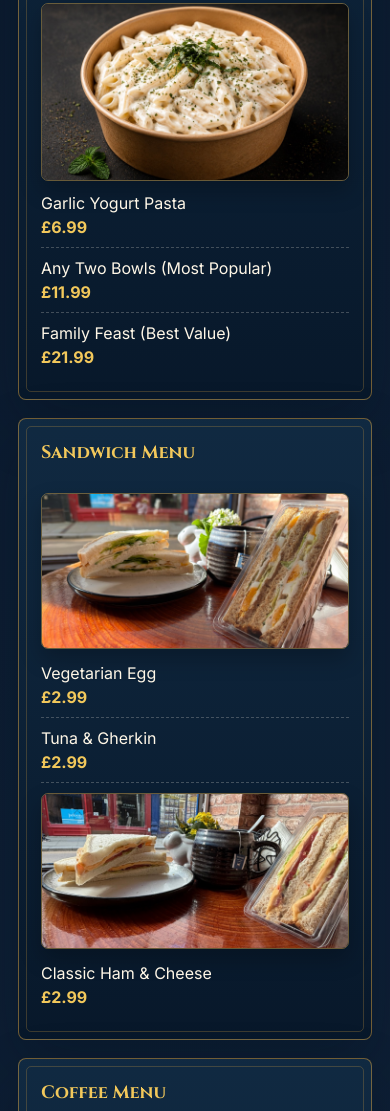
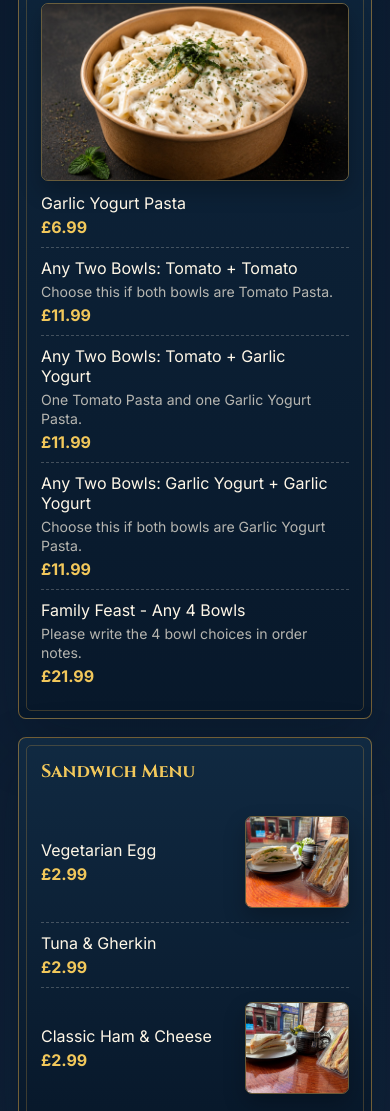
Before and after one commit to elitescaffe33-crypto/cafe-elite, a website with bundled scripts: page index.html in a window 390 px wide. Shown: the part 2563-3674 px from the top of the page. Built offline with nearby package versions, Linux system fonts and the light colour scheme; files whose address does not match are found by name.

Commit message:
Add files via upload

```diff
--- a/menu-data.mjs
+++ b/menu-data.mjs
@@ -4,8 +4,10 @@ export const menuData = [
     items: [
       { name: "Tomato Pasta", price: "£6.99", image: "assets/tomato-pasta.jpg" },
       { name: "Garlic Yogurt Pasta", price: "£6.99", image: "assets/garlic-yogurt-pasta.jpg" },
-      { name: "Any Two Bowls (Most Popular)", price: "£11.99" },
-      { name: "Family Feast (Best Value)", price: "£21.99" },
+      { name: "Any Two Bowls: Tomato + Tomato", price: "£11.99", description: "Choose this if both bowls are Tomato Pasta." },
+      { name: "Any Two Bowls: Tomato + Garlic Yogurt", price: "£11.99", description: "One Tomato Pasta and one Garlic Yogurt Pasta." },
+      { name: "Any Two Bowls: Garlic Yogurt + Garlic Yogurt", price: "£11.99", description: "Choose this if both bowls are Garlic Yogurt Pasta." },
+      { name: "Family Feast - Any 4 Bowls", price: "£21.99", description: "Please write the 4 bowl choices in order notes." },
     ],
   },
   {
--- a/script.js
+++ b/script.js
@@ -82,6 +82,7 @@ function renderMenu() {
                     <button class="menu-item-button ${item.image ? "has-image" : ""}" type="button" data-group="${groupIndex}" data-item="${itemIndex}">
                       <span class="menu-item-copy">
                         <span class="menu-item-name">${item.name}</span>
+                        ${item.description ? `<span class="menu-item-description">${item.description}</span>` : ""}
                         <span class="price ${item.price ? "" : "is-empty"}">${item.price || "Add price"}</span>
                       </span>
                       ${
--- a/styles.css
+++ b/styles.css
@@ -639,6 +639,12 @@ h2 {
   overflow-wrap: anywhere;
 }
 
+.menu-item-description {
+  color: rgba(255, 247, 231, 0.7);
+  font-size: 0.88rem;
+  line-height: 1.35;
+}
+
 .menu-item-button.has-image {
   grid-template-columns: minmax(0, 1fr) 116px;
   min-height: 106px;
@@ -1175,17 +1181,25 @@ textarea {
   }
 
   .menu-item-button.has-image {
+    grid-template-columns: minmax(0, 1fr) 104px;
+    align-items: center;
+    min-height: 100px;
+  }
+
+  .menu-item-photo {
+    order: initial;
+    width: 104px;
+    height: 92px;
+  }
+
+  .menu-card--pasta-menu .menu-item-button.has-image {
     grid-template-columns: 1fr;
     align-items: stretch;
   }
 
-  .menu-item-photo {
+  .menu-card--pasta-menu .menu-item-photo {
     order: -1;
     width: 100%;
-    height: 156px;
-  }
-
-  .menu-card--pasta-menu .menu-item-photo {
     height: 178px;
   }
 }
```
